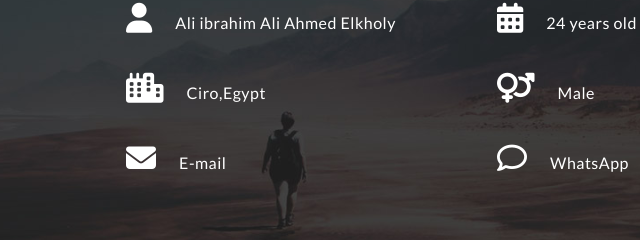
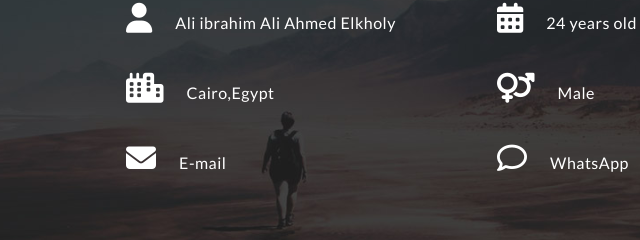
Before and after one commit to ali-elkholy/About, a plain HTML site: page index.html in a window 1280 px wide. Shown: the part 326-566 px from the top of the page, 338-978 px from the left. Drawn offline with Linux system fonts and the light colour scheme.

Commit message:
Update index.html

```diff
--- a/index.html
+++ b/index.html
@@ -93,7 +93,7 @@
                         </div>
                         <div class="col-md-6">
                             <i class="fa-solid fa-city"></i>
-                            <span>Ciro,Egypt</span>
+                            <span>Cairo,Egypt</span>
                         </div>
                         <div class="col-md-6">
                             <i class="fa-solid fa-venus-mars"></i>
```
